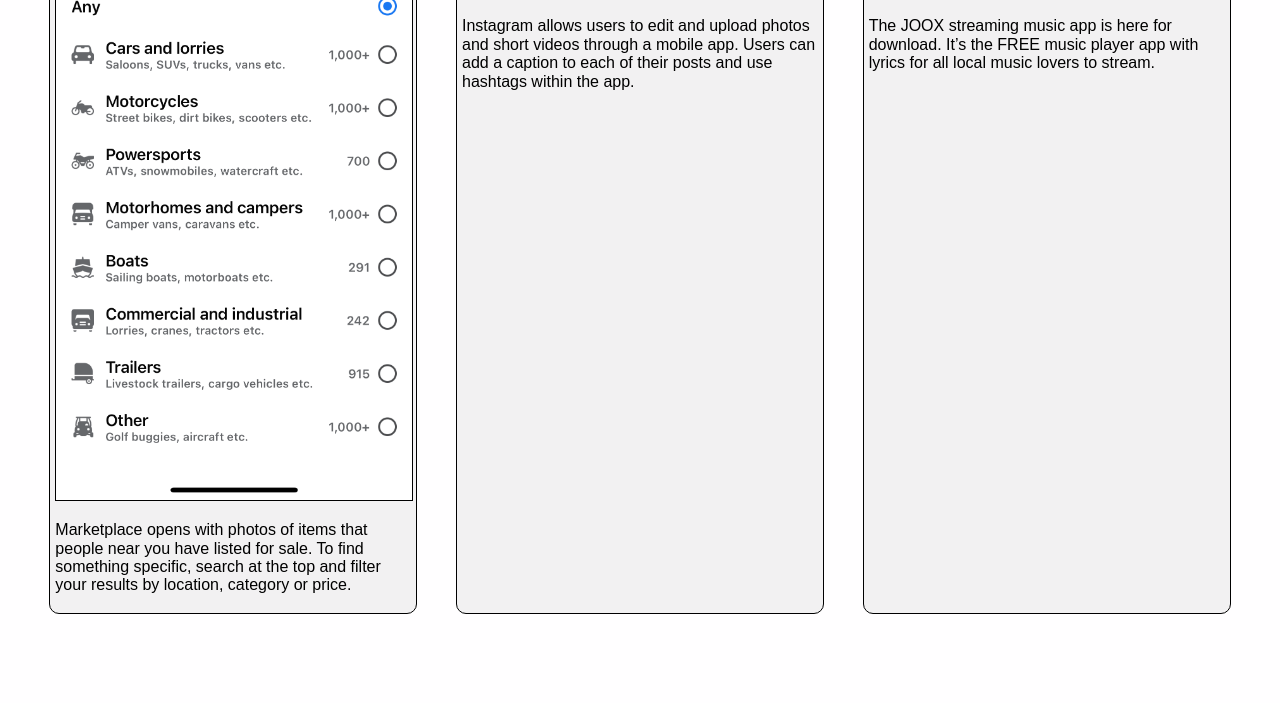
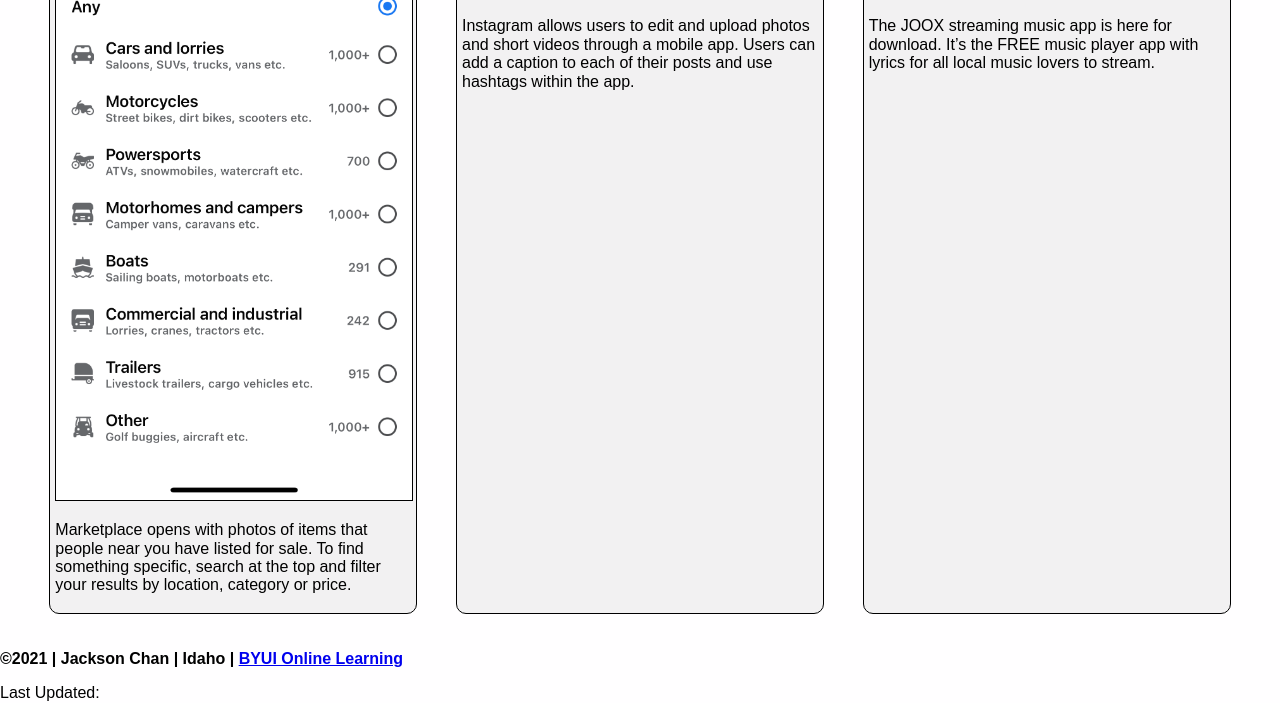
Before and after one commit to Jacksonckc/Web-Apps, a plain HTML site: page W02/index.html in a window 1280 px wide. Shown: the part 429-1132 px from the top of the page. Before the commit the page ends 1063 px from the top, so only its background shows below. Drawn offline with Linux system fonts and the light colour scheme; a web font is replaced by a local one.

Commit message:
Update index.html

```diff
--- a/W02/index.html
+++ b/W02/index.html
@@ -50,4 +50,15 @@
       </div>
     </div>
   </body>
+  <footer>
+      <p id="copyRight">
+        <b
+          >&copy;2021 | Jackson Chan | Idaho |
+          <a href="https://www.byui.edu/online" target="_blank">BYUI Online Learning</a>
+        </b>
+      </p>
+
+      <!-- Append last modified datetime here from js -->
+      <div id="lastUpdated">Last Updated: <span id="current-date"></span></div>
+    </footer>
 </html>
```
